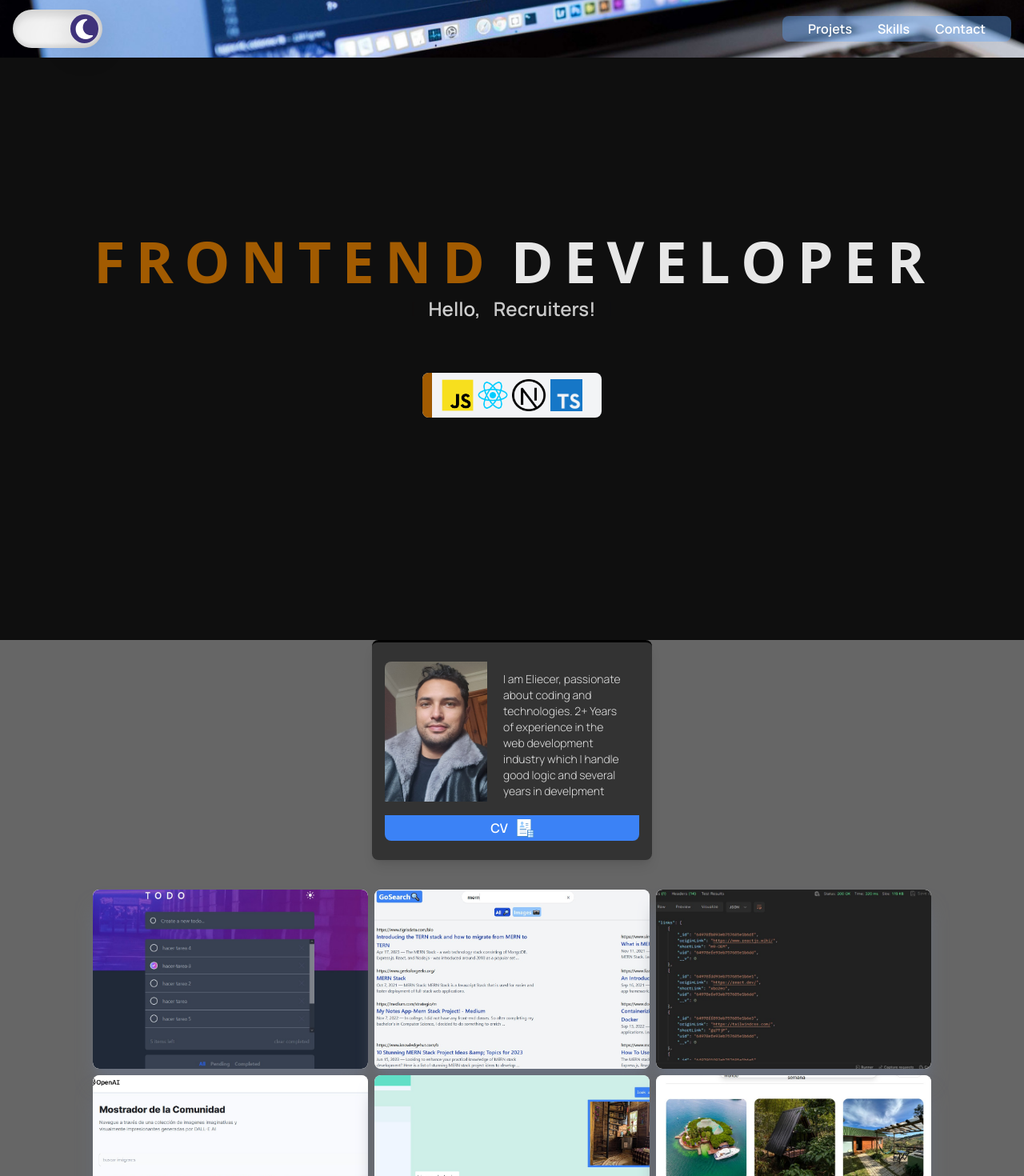
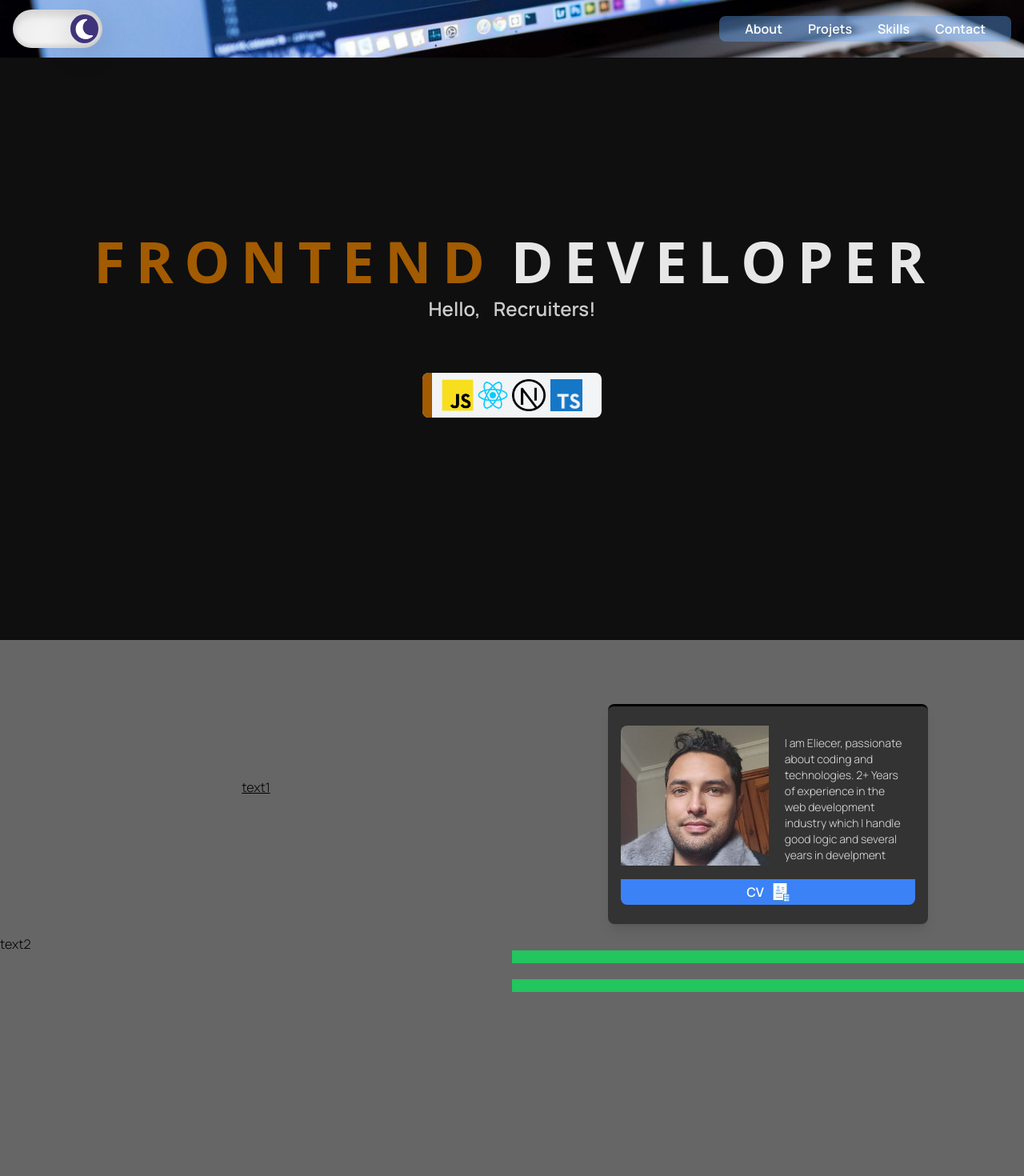
Before and after one commit to neoEliecer-47/portfolio, a React (Vite) app: page / in a window 1280 px wide. Shown: the top 1470 px of the page at 80% size. Built offline with nearby package versions, Linux system fonts and the light colour scheme.

Commit message:
new about me structure

```diff
--- a/src/App.jsx
+++ b/src/App.jsx
@@ -20,7 +20,7 @@ const app = () => {
     >
       <Header />
       <Main />
-      <section className="flex items-center justify-center">
+      <section className=" h-[100vh]" id="about">
         <About />
       </section>
       <Projects />
--- a/src/components/About.jsx
+++ b/src/components/About.jsx
@@ -6,30 +6,34 @@ import styles from "./styles/scrollbar.module.css";
 
 import aboutStyles from "./About.module.css";
 import { useLazyLoad } from "../hooks/useLazyLoad";
+import React from "react";
 
 const About = () => {
-
-  //const { isVisible, refOneSingleElement: ref } = useLazyLoad();
+  const { isVisible, refOneSingleElement: ref } = useLazyLoad();
 
   return (
+    <div className="grid grid-cols-1 md:grid-cols-2">
+      <aside className="flex items-center justify-center underline p-2">
+        <h1>text1</h1>
+      </aside>
+
       <div
         className={classNames(
-        " w-[22rem] flex flex-col dark:bg-black/50 dark:hover:bg-black/35 dark:text-white/85 bg-gray-100 border-t-[3px] border-blue-500 md:border-green-400 lg:border-black py-6 px-4 mx-4 rounded-lg md:w-[350px] md:mx-auto md:hover:bg-blue-50 shadow-lg hover:shadow-blue-300 md:hover:shadow-gray-400 transition-all duration-700 delay-500 mb-[0.8rem]",
+          " w-[22rem] md:w-[25rem] flex flex-col mt-[5rem] dark:bg-black/50 dark:hover:bg-black/35 dark:text-white/85 bg-gray-100 border-t-[3px] border-blue-500 md:border-green-400 lg:border-black py-6 px-4 mx-4 rounded-lg md:mx-auto md:hover:bg-blue-50 shadow-lg hover:shadow-blue-300 md:hover:shadow-gray-400 transition-all duration-700 delay-500 mb-[0.8rem]",
           `${
-          false ? aboutStyles.lazyLoad : ""
+            isVisible ? aboutStyles.lazyLoad : ""
           }` /*el estado esta haciendo que se vuelva a renderizar cada vez que hay un cambio por ende se vuelve a ejecutar el observer en el useEffect*/
         )}
-      id="about"
-
+        ref={ref}
       >
         <div
-        className="grid gap-2 w-[19.5rem] h-44 md:h-44"
+          className="grid gap-2 w-[19.5rem] md:w-[23.6rem] h-44 md:h-44"
           style={{ gridTemplateColumns: "1fr 1fr" }}
         >
           <img
             src={myphoto}
             alt=""
-          className="h-[190px] w-32 md:h-[175px] md:w-[8.2em] rounded-tl-lg"
+            className="h-[190px] w-32 md:h-[175px] md:w-[12em] rounded-tl-lg md:object-cover md:object-top"
           />
           <section
             className={classNames(
@@ -38,13 +42,13 @@ const About = () => {
             )}
           >
             <p className={"text-sm md:text-md text-start p-3 "}>
-            I am Eliecer, passionate about coding and technologies. 2+ Years of
-            experience in the web development industry which I handle good logic
-            and several years in develpment world since my beginnings.
-            Experience in iGaming industry in europe as a Web Frontend Developer
-            and as a self-taught I keep improving my skills. Experience with
-            Java and Node.js. I like challenges and human quality above all. I
-            like to grow and challenges.
+              I am Eliecer, passionate about coding and technologies. 2+ Years
+              of experience in the web development industry which I handle good
+              logic and several years in develpment world since my beginnings.
+              Experience in iGaming industry in europe as a Web Frontend
+              Developer and as a self-taught I keep improving my skills.
+              Experience with Java and Node.js. I like challenges and human
+              quality above all. I like to grow and challenges.
             </p>
           </section>
         </div>
@@ -53,7 +57,7 @@ const About = () => {
             "flex mt-6 md:mt-4 gap-2 p-1 items-center justify-center bg-blue-400 dark:bg-blue-500 text-sm md:text-base dark:hover:bg-violet-600 rounded-bl-lg rounded-br-lg hover:bg-violet-500 text-white w-full",
             aboutStyles.buttonCv
           )}
-        style={{overflowAnchor: "none"}}
+          style={{ overflowAnchor: "none" }}
         >
           <a href={cvpdf} className="flex gap-2 font-bold" target="_blank">
             CV
@@ -61,6 +65,12 @@ const About = () => {
           </a>
         </button>
       </div>
+      <aside>text2</aside>
+      <aside>
+        <div className="p-2 bg-green-500 my-5 w-full"></div>
+        <div className="p-2 bg-green-500 my-5 w-full"></div>
+      </aside>
+    </div>
   );
 };
 
--- a/src/components/Header.jsx
+++ b/src/components/Header.jsx
@@ -31,12 +31,13 @@ const Header = () => {
   return (
     <div
       className={classNames(
-        `z-20 fixed w-full md:flex justify-between gap-2 py-5 px-4  bg-black/45 ${isVisible && "md:bg-[url('./assets/bg/wp9109672.jpg')]"} md:bg-cover md:bg-center transition-all duration-700 dark:bg-black/35 dark:backdrop-invert`,
+        `z-20 fixed w-full md:flex justify-between gap-2 py-5 px-4  bg-black/45 ${
+          isVisible && "md:bg-[url('./assets/bg/wp9109672.jpg')]"
+        } md:bg-cover md:bg-center transition-all duration-700 dark:bg-black/35 dark:backdrop-invert`,
         isVisible && styles.header,
         !isVisible && styles.headerScroll
       )}
     >
-
       <section
         className={classNames(
           "hidden w-full md:flex md:items-center md:justify-start rounded-[10em] m-0 transition-all duration-500",
@@ -45,7 +46,13 @@ const Header = () => {
       >
         <DarkModeUI />
       </section>
-        <div style={{transition: 'all 1s', display: `${isVisible && ''}`}} className={classNames("relative md:hidden w-full justify-between items-center", !isVisible && styles.darkModeContainer)}>
+      <div
+        style={{ transition: "all 1s", display: `${isVisible && ""}` }}
+        className={classNames(
+          "relative md:hidden w-full justify-between items-center",
+          !isVisible && styles.darkModeContainer
+        )}
+      >
         {isVisible && (
           <button
             onClick={() => setModal(!modal)}
@@ -61,9 +68,16 @@ const Header = () => {
         </div>
       </div>
 
-            {
-              isVisible && (
+      {isVisible && (
         <section className="hidden md:flex bg-blue-400 py-2 px-4 rounded-lg bg-opacity-40 items-center">
+          <Link
+            to="about"
+            className="cursor-pointer rounded-tr-lg rounded-br-lg hover:bg-white py-2 px-4 duration-500 text-white font-bold hover:text-gray-800"
+            smooth={true}
+            duration={700}
+          >
+            About
+          </Link>
           <Link
             to="projets"
             className="cursor-pointer rounded-tl-lg rounded-bl-lg hover:bg-white py-2 px-4 duration-500 text-white font-bold hover:text-gray-800"
@@ -91,8 +105,7 @@ const Header = () => {
             Contact
           </Link>
         </section>
-              )
-            }
+      )}
     </div>
   );
 };
--- a/src/components/ModalMobile.jsx
+++ b/src/components/ModalMobile.jsx
@@ -22,12 +22,19 @@ const Modal = ({ setModal, modal }) => {
       )}
     >
       <CloseIcon onClick={() => setModal(false)} />
-
+      <Link
+        to="about"
+        smooth={true}
+        duration={700}
+        className="dark:bg-white/85 font-semibold mt-10 p-2 bg-white rounded-tl-lg rounded-tr-lg md:hover:bg-blue-500 hover:text-white duration-500 mx-4"
+      >
+        About
+      </Link>
       <Link
         to="projets"
         smooth={true}
         duration={700}
-        className="dark:bg-white/85 font-semibold mt-10 p-2 bg-white rounded-tl-lg rounded-tr-lg md:hover:bg-blue-500 hover:text-white duration-500 mx-4"
+        className="dark:bg-white/85 font-semibold p-2 bg-white md:hover:bg-blue-500 hover:text-white duration-500 mx-4"
       >
         Projects
       </Link>
```
Lines whose indentation alone changed are shown as unchanged.
